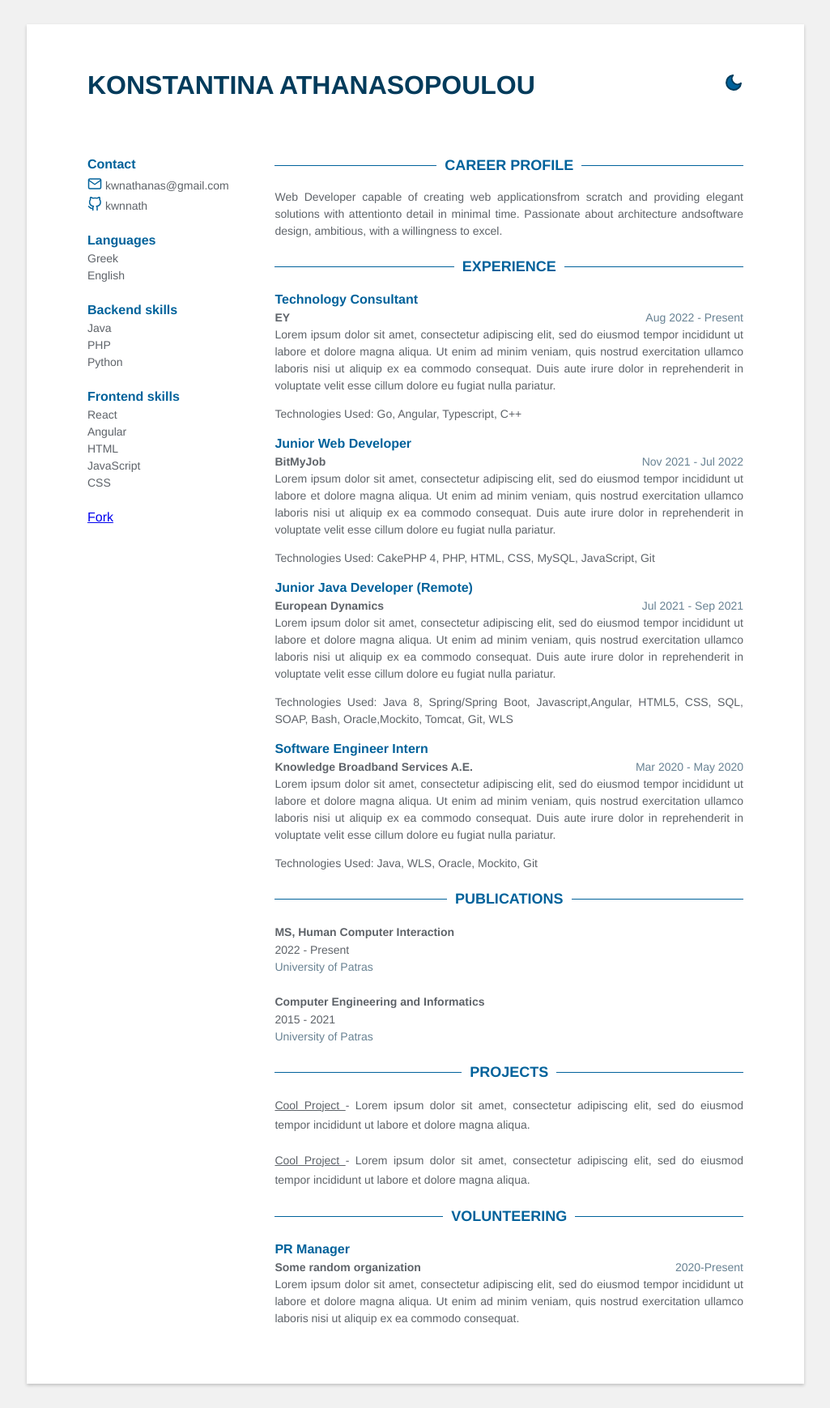
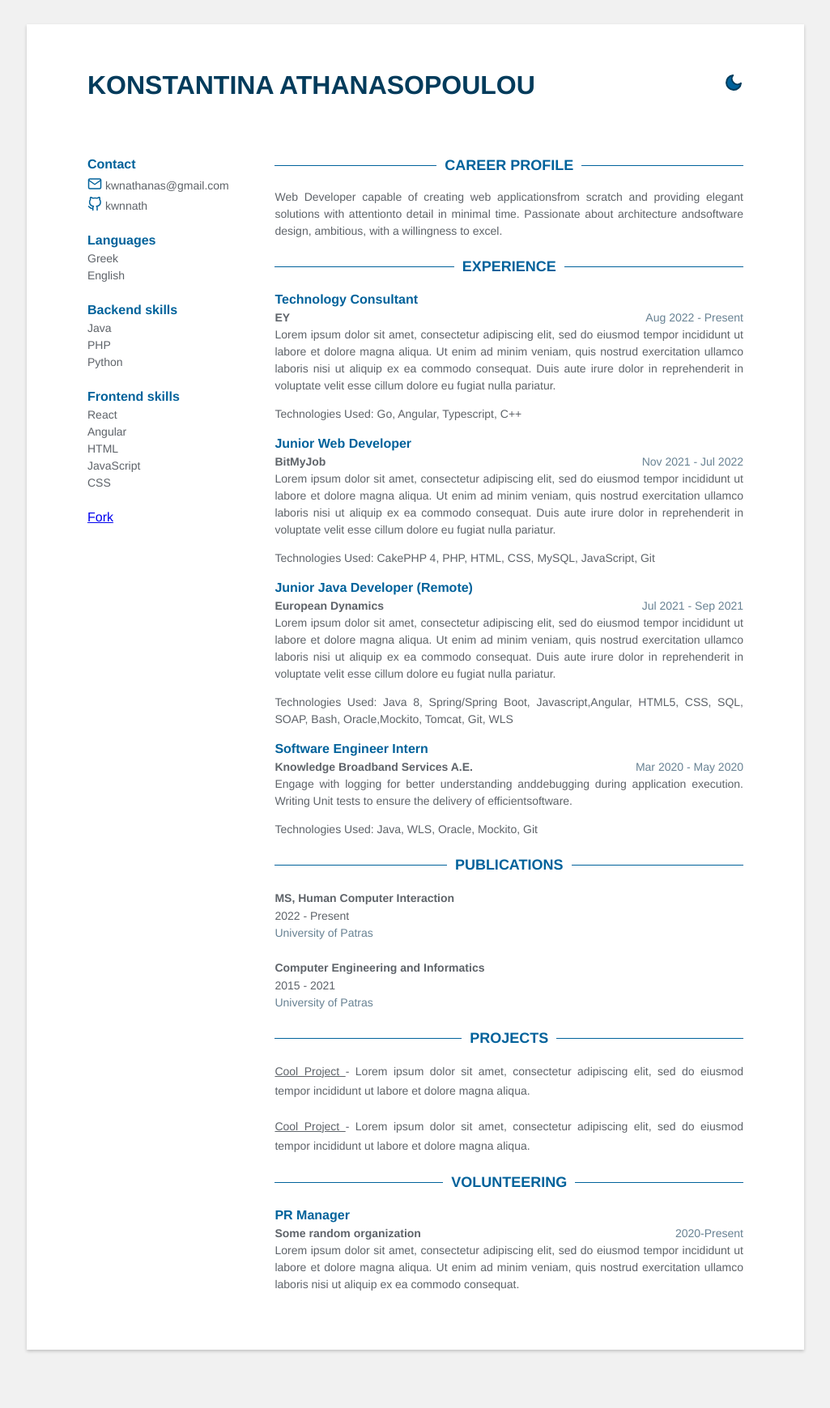
Before and after one commit to kwnnath/jekyll-cv, a Jekyll site: the page built from index.html, in a window 1280 px wide. Shown: the whole page at 81% size, without its empty margins (127-1152 px from the left). Built offline with Jekyll 4.4.1, drawn with Linux system fonts in a browser that asks for light colours; after the commit the page ends 1697 px from its top, so only the background shows below that.

Commit message:
Update data.yml

```diff
--- a/_data/data.yml
+++ b/_data/data.yml
@@ -75,11 +75,8 @@
     time: Mar 2020 - May 2020
     company: Knowledge Broadband Services A.E.
     details: |
-      Lorem ipsum dolor sit amet, consectetur adipiscing elit, sed do eiusmod
-      tempor incididunt ut labore et dolore magna aliqua. Ut enim ad minim veniam,
-      quis nostrud exercitation ullamco laboris nisi ut aliquip ex ea commodo consequat.
-      Duis aute irure dolor in reprehenderit in voluptate velit esse cillum dolore eu
-      fugiat nulla pariatur.
+      Engage with logging for better understanding anddebugging during application execution.
+      Writing Unit tests to ensure the delivery of efficientsoftware.
     technologies_used: |
       Java, WLS, Oracle, Mockito, Git
 
```
